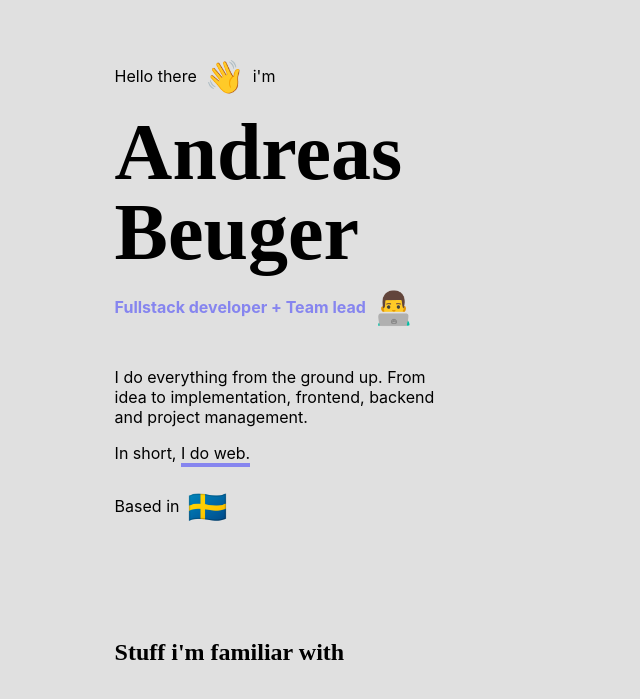
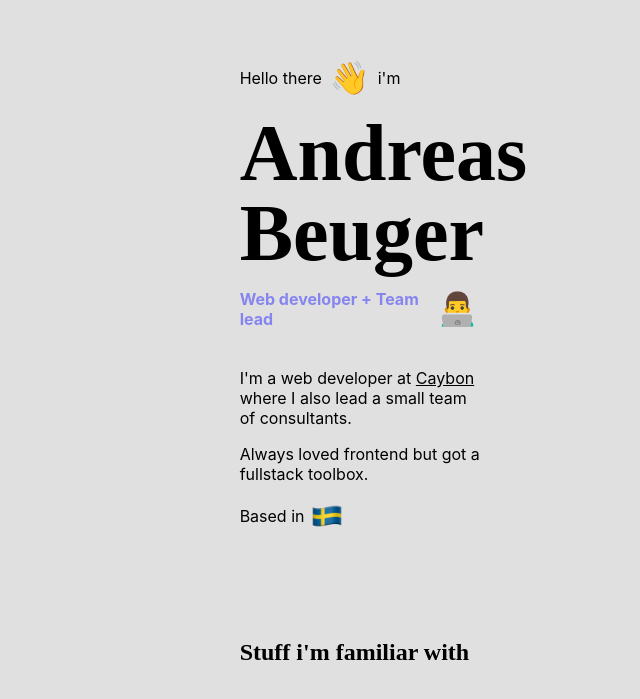
Before and after one commit to Branch/beuger, a Next.js app: page / in a window 1280 px wide. Shown: the part 101-800 px from the top of the page, without its empty margins (93-733 px from the left). Built offline with nearby package versions, Linux system fonts and the light colour scheme; a web font is replaced by a local one.

Commit message:
css fixed, replaced flag emoji with image because windows

```diff
--- a/assets/styles/global.scss
+++ b/assets/styles/global.scss
@@ -1,5 +1,5 @@
 /**
-  Mobile hamburger menu
+  Global assets
  */
 @import 'hamburger-settings';
 @import '~hamburgers/_sass/hamburgers/hamburgers';
--- a/assets/styles/modules/about.module.scss
+++ b/assets/styles/modules/about.module.scss
@@ -69,9 +69,14 @@
   display: flex;
   align-items: center;
   justify-content: center;
+  gap: 0.4rem;
 
   @media only screen and (min-width: 992px) {
     justify-content: left;
+  }
+
+  img {
+    width: 2rem;
   }
 }
 
@@ -83,6 +88,10 @@
   align-items: center;
   justify-content: center;
 
+  span {
+    font-weight: unset;
+  }
+
   @media only screen and (min-width: 992px) {
     justify-content: left;
   }
@@ -91,6 +100,19 @@
 .half {
   @media only screen and (min-width: 992px) {
     width: 40%;
+  }
+
+  a {
+    text-decoration: none;
+    position: relative;
+    transition: all 0.2s linear;
+    color: black;
+    text-decoration: underline;
+
+    &:hover {
+      color: rgba(0, 0, 0, 0.6);
+      transition: all 0.2s linear;
+    }
   }
 }
 
--- a/assets/styles/modules/menu.module.scss
+++ b/assets/styles/modules/menu.module.scss
@@ -1,4 +1,6 @@
 .header {
+  position: relative;
+
   @media only screen and (max-width: 992px) {
     display: flex;
     padding: 1rem;
--- a/components/sections/about.js
+++ b/components/sections/about.js
@@ -8,11 +8,11 @@ import aboutStyles from "../../assets/styles/modules/about.module.scss";
  */
 import Emoji from "../emoji";
 import {Circle} from "@branch/neumorphism.ui.circle";
-
 /**
  * Assets
  */
 import pic from "../../assets/images/me.jpeg";
+import swe from "../../assets/images/swe.png";
 
 export default function About({refProp}) {
     return (
@@ -23,10 +23,10 @@ export default function About({refProp}) {
                     <h1>
                         Andreas Beuger
                     </h1>
-                    <div className={aboutStyles.short}>Fullstack developer + Team lead <Emoji label={"hi"} symbol={"👨‍💻"} /></div>
-                    <p>I do everything from the ground up. From idea to implementation, frontend, backend and project management.</p>
-                    <p>In short, <span className={aboutStyles.highlight}>I do web.</span></p>
-                    <p className={aboutStyles.base}>Based in <Emoji symbol={"🇸🇪"} /></p>
+                    <div className={aboutStyles.short}>Web developer + Team lead <Emoji label={"hi"} symbol={"👨‍💻"} /></div>
+                    <p>I'm a web developer at <a href={'https://caybon.com'} target={"_blank"}>Caybon</a> where I also lead a small team of consultants.</p>
+                    <p>Always loved frontend but got a fullstack toolbox.</p>
+                    <p className={aboutStyles.base}>Based in <img src={swe.src} /></p>
                 </div>
                 <div className={aboutStyles.portrait}>
                     <Circle
```
Also changed, not shown: assets/images/swe.png (added).
